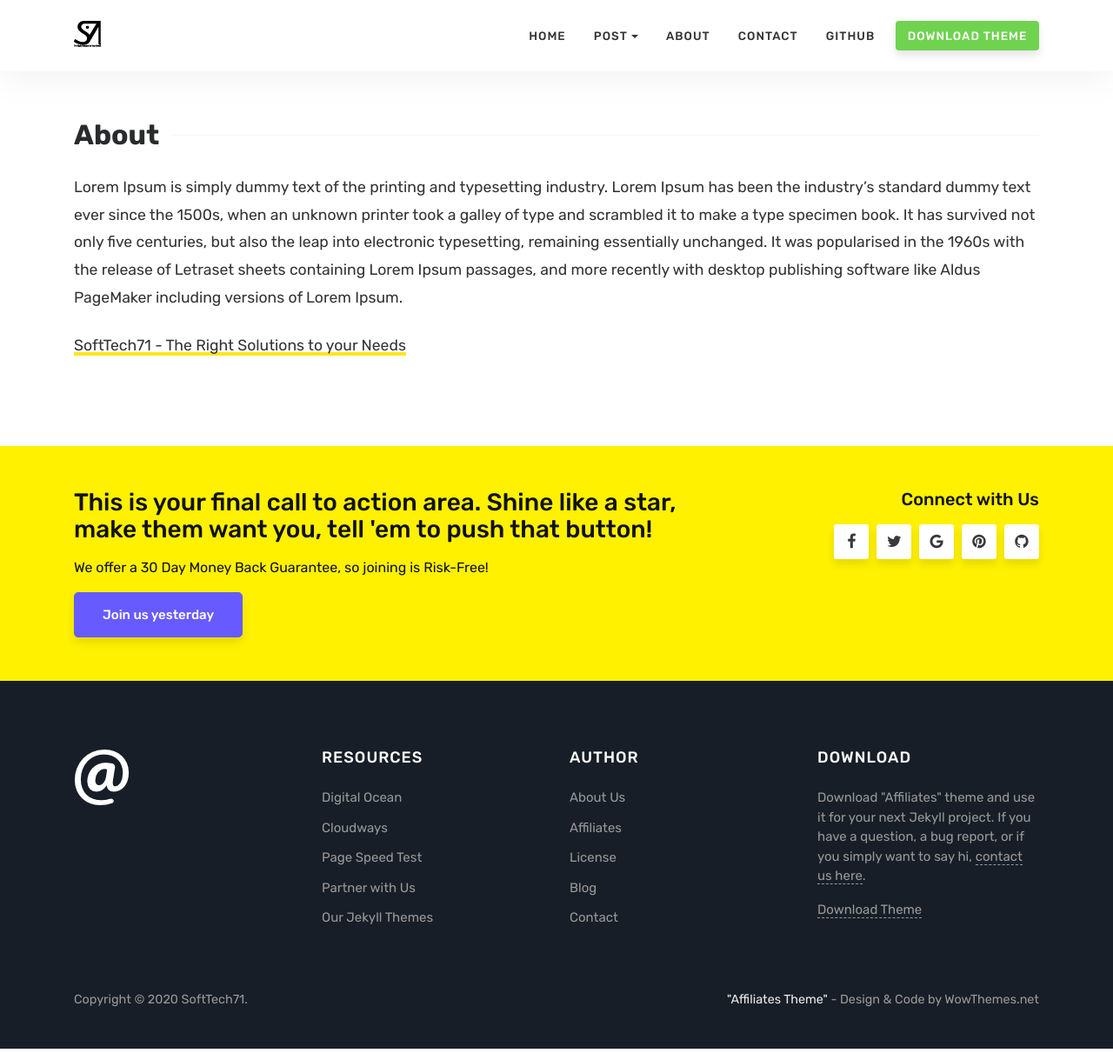
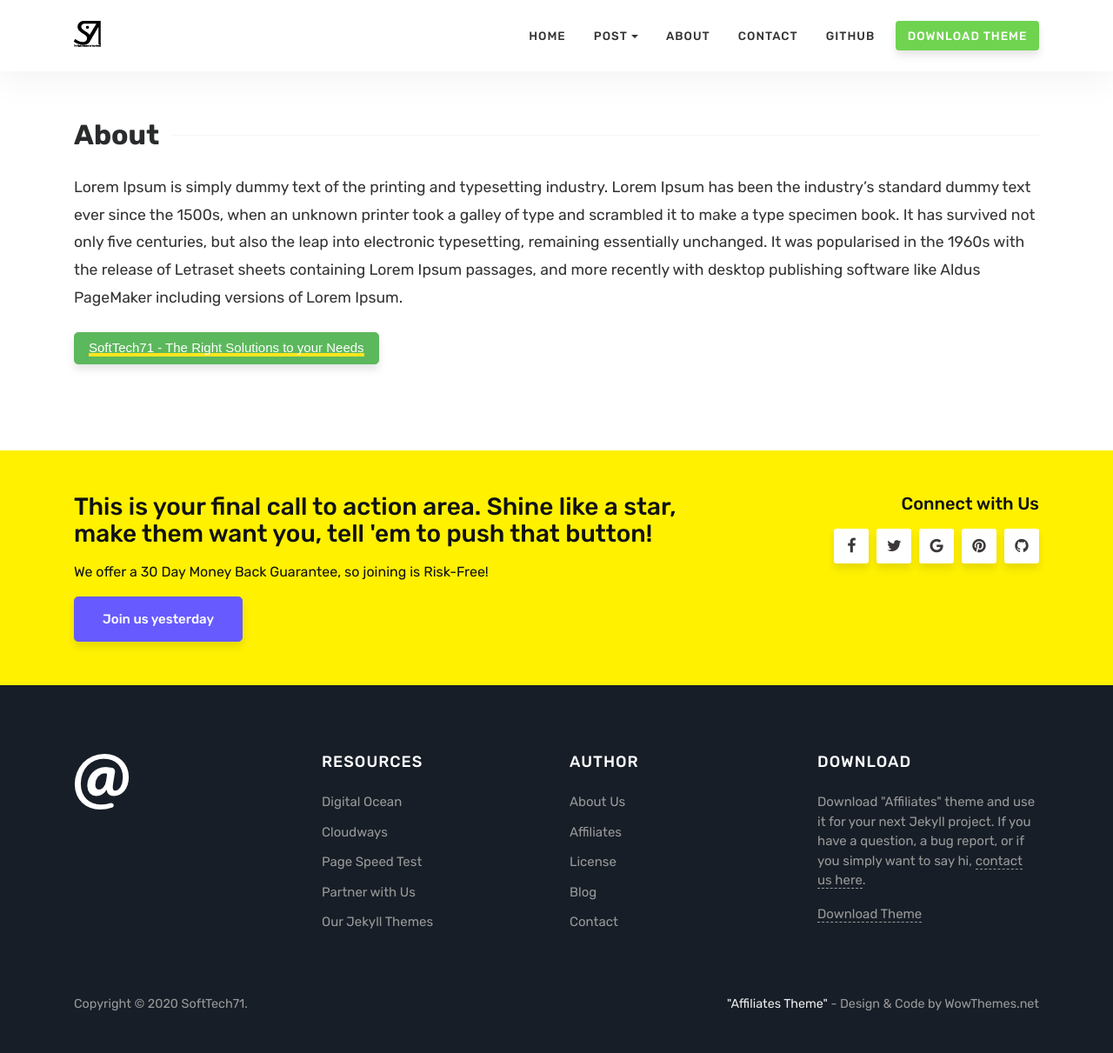
Before and after one commit to softtech71/softtech71.github.io, a Jekyll site: the page built from about.md, in a window 1280 px wide and 1211 px high. Shown: the whole window at 87% size. Built offline with Jekyll 4.4.1, drawn with Linux system fonts in a browser that asks for light colours.

Commit message:
Updated about page

```diff
--- a/about.md
+++ b/about.md
@@ -7,4 +7,4 @@ comments: true
 Lorem Ipsum is simply dummy text of the printing and typesetting industry. Lorem Ipsum has been the industry's standard dummy text ever since the 1500s, when an unknown printer took a galley of type and scrambled it to make a type specimen book. It has survived not only five centuries, but also the leap into electronic typesetting, remaining essentially unchanged. It was popularised in the 1960s with the release of Letraset sheets containing Lorem Ipsum passages, and more recently with desktop publishing software like Aldus PageMaker including versions of Lorem Ipsum.
 
 
-[{{ site.title }}](https://www.google.com)
+<button class="btn btn-success">[{{ site.title }}](https://www.google.com)</button>
```
